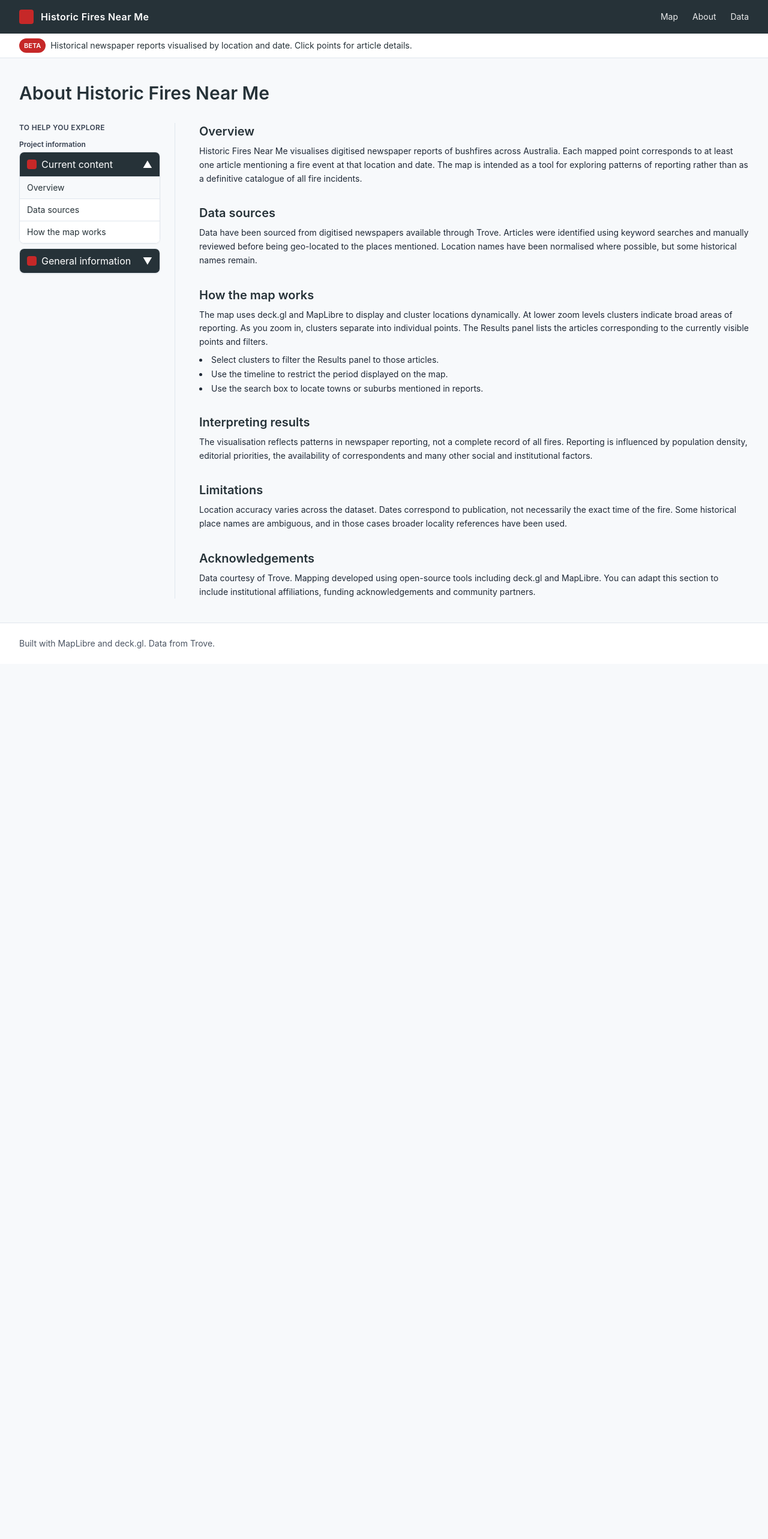
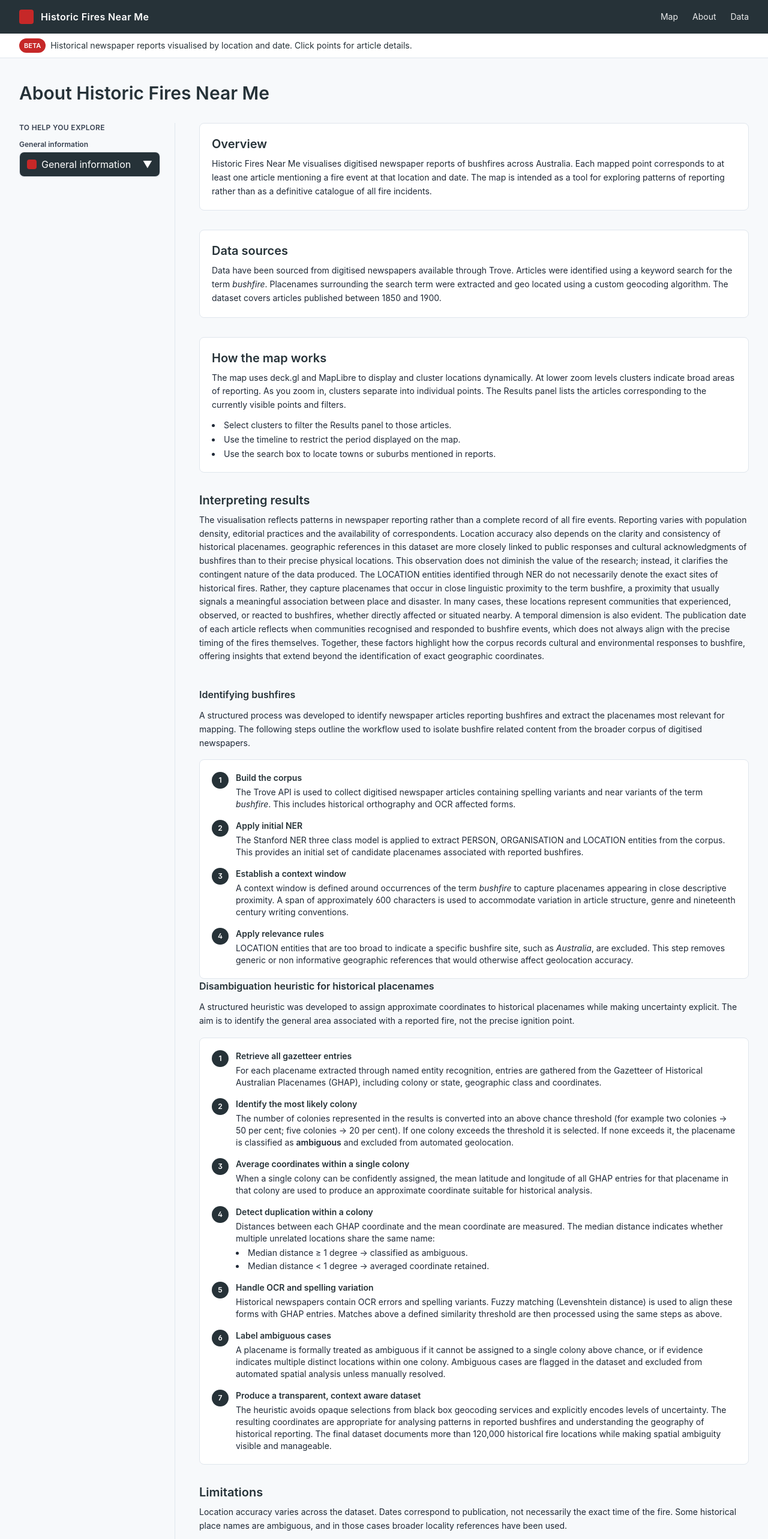
Before and after one commit to Finnoscarmorgan/Historic_Fire_Emergency_App, a Next.js app: page /about in a window 1280 px wide. Shown: the top 2566 px of the page at 60% size. Before the commit the page ends 1107 px from the top, so only its background shows below. Built offline with nearby package versions, Linux system fonts and the light colour scheme.

Commit message:
update about section

```diff
--- a/app/about/page.jsx
+++ b/app/about/page.jsx
@@ -2,99 +2,68 @@
 
 import { useState } from "react";
 
-const groups = [
-  {
-    id: "current",
-    title: "Current content",
-    items: [
+const items = [
   { id: "overview", label: "Overview" },
   { id: "data", label: "Data sources" },
-      { id: "map", label: "How the map works" }
-    ]
-  },
-  {
-    id: "general",
-    title: "General information",
-    items: [
+  { id: "map", label: "How the map works" },
   { id: "interpretation", label: "Interpreting results" },
   { id: "limitations", label: "Limitations" },
   { id: "credits", label: "Acknowledgements" }
-    ]
-  }
 ];
 
 export default function AboutPage() {
-  const [openPanel, setOpenPanel] = useState(groups[0].id);
-  const [activeItem, setActiveItem] = useState(groups[0].items[0].id);
+  const [isOpen, setIsOpen] = useState(false);
+  const [activeItem, setActiveItem] = useState(items[0].id);
 
-  const togglePanel = id => {
-    setOpenPanel(prev => (prev === id ? null : id));
-  };
+  const togglePanel = () => setIsOpen(prev => !prev);
 
   const handleItemClick = id => {
     setActiveItem(id);
-    // allow the anchor to scroll to the section
+    // normal anchor behaviour will scroll to the section
   };
 
   return (
     <div className="bg-surface-50 text-brand-dark min-h-screen">
       <main className="mx-auto max-w-7xl px-4 sm:px-6 lg:px-8 py-10">
-        {/* Page Title */}
+        {/* Page title */}
         <h1 className="text-3xl font-semibold mb-8">
           About Historic Fires Near Me
         </h1>
 
         {/* Two-column layout */}
         <div className="grid grid-cols-1 md:grid-cols-[260px,1fr] gap-8 lg:gap-10">
-          {/* LEFT: Sidebar with collapsible panels */}
+          {/* LEFT: single collapsible “General information” panel */}
           <aside className="md:border-r md:border-surface-border md:pr-6">
             <div className="md:sticky md:top-24 space-y-3">
               <p className="text-xs font-semibold text-gray-700 uppercase tracking-wide">
                 To help you explore
               </p>
 
-              <div
-                id="sidebar"
-                aria-hidden="false"
-                className="space-y-3"
-              >
-                <h2 className="sr-only">
-                  Table of current information
-                </h2>
+              <div id="sidebar" aria-hidden="false" className="space-y-3">
+                <h2 className="sr-only">Table of general information</h2>
 
                 <div className="sidebar-wrapper" id="about-sidebar">
                   <p className="sidebar-title text-xs font-semibold text-gray-700 mb-1">
-                    Project information
+                    General information
                   </p>
 
-                  <div className="space-y-2">
-                    {groups.map(group => {
-                      const isOpen = openPanel === group.id;
-                      return (
-                        <div
-                          key={group.id}
-                          className={[
-                            "panel panel-pgr-item top-level rounded-lg overflow-hidden border border-surface-border shadow-sm",
-                            isOpen ? "panel-pgr-item-expanded" : ""
-                          ].join(" ")}
-                        >
+                  <div className="panel panel-pgr-item top-level rounded-lg overflow-hidden border border-surface-border shadow-sm">
                     {/* Panel heading */}
                     <div className="panel-heading bg-brand-dark text-white" role="tab">
                       <h4 className="panel-title">
                         <button
                           type="button"
-                                onClick={() => togglePanel(group.id)}
+                          onClick={togglePanel}
                           className="item-name w-full flex items-center justify-between px-3 py-2 text-left"
                           aria-expanded={isOpen}
-                                aria-controls={`collapse-${group.id}`}
+                          aria-controls="collapse-general"
                         >
                           <div className="flex items-center gap-2">
-                                  {/* Small icon block as visual marker */}
                             <span
                               className="hidden-expanded h-4 w-4 rounded bg-brand-red"
                               aria-hidden
                             />
-                                  <span>{group.title}</span>
+                            <span>General information</span>
                             <span className="sr-only">
                               {isOpen ? "collapse" : "select to show"}
                             </span>
@@ -106,9 +75,9 @@ export default function AboutPage() {
                       </h4>
                     </div>
 
-                          {/* Panel body (collapsible) */}
+                    {/* Panel body: links to all sections */}
                     <div
-                            id={`collapse-${group.id}`}
+                      id="collapse-general"
                       className={[
                         "panel-collapse panel-collapse-menu-content bg-surface-0",
                         isOpen ? "block" : "hidden"
@@ -116,8 +85,8 @@ export default function AboutPage() {
                       role="tabpanel"
                       aria-expanded={isOpen}
                     >
-                            <div className="panel-body" id={`child-${group.id}`}>
-                              {group.items.map(item => {
+                      <div className="panel-body" id="child-general">
+                        {items.map(item => {
                           const isActive = activeItem === item.id;
                           return (
                             <div
@@ -131,7 +100,7 @@ export default function AboutPage() {
                                 <h4 className="panel-title">
                                   <a
                                     role="button"
-                                          id={`link-${group.id}-${item.id}`}
+                                    id={`link-general-${item.id}`}
                                     href={`#${item.id}`}
                                     className="item-name block px-3 py-2 text-sm"
                                     aria-selected={isActive}
@@ -150,63 +119,308 @@ export default function AboutPage() {
                       </div>
                     </div>
                   </div>
-                      );
-                    })}
-                  </div>
                 </div>
               </div>
             </div>
           </aside>
 
-          {/* RIGHT: Main content */}
+          {/* RIGHT: main content sections */}
           <article className="space-y-8">
             <section id="overview">
+  <div className="bg-surface-0 border border-surface-border rounded-lg p-5">
     <h2 className="text-xl font-semibold mb-2">Overview</h2>
     <p className="text-sm leading-relaxed text-gray-800">
-                Historic Fires Near Me visualises digitised newspaper reports of
-                bushfires across Australia. Each mapped point corresponds to at least
-                one article mentioning a fire event at that location and date. The map
-                is intended as a tool for exploring patterns of reporting rather than
-                as a definitive catalogue of all fire incidents.
+      Historic Fires Near Me visualises digitised newspaper reports of bushfires
+      across Australia. Each mapped point corresponds to at least one article
+      mentioning a fire event at that location and date. The map is intended as a
+      tool for exploring patterns of reporting rather than as a definitive
+      catalogue of all fire incidents.
     </p>
+  </div>
 </section>
 
 <section id="data">
+  <div className="bg-surface-0 border border-surface-border rounded-lg p-5">
     <h2 className="text-xl font-semibold mb-2">Data sources</h2>
     <p className="text-sm leading-relaxed text-gray-800">
-                Data have been sourced from digitised newspapers available through
-                Trove. Articles were identified using keyword searches and manually
-                reviewed before being geo-located to the places mentioned. Location
-                names have been normalised where possible, but some historical names
-                remain.
+      Data have been sourced from digitised newspapers available through Trove.
+      Articles were identified using a keyword search for the term
+      <em> bushfire</em>. Placenames surrounding the search term were extracted and
+      geo located using a custom geocoding algorithm. The dataset covers articles
+      published between 1850 and 1900.
     </p>
+  </div>
 </section>
 
 <section id="map">
+  <div className="bg-surface-0 border border-surface-border rounded-lg p-5">
     <h2 className="text-xl font-semibold mb-2">How the map works</h2>
-              <p className="text-sm leading-relaxed text-gray-800 mb-2">
+
+    <p className="text-sm leading-relaxed text-gray-800 mb-3">
       The map uses deck.gl and MapLibre to display and cluster locations
       dynamically. At lower zoom levels clusters indicate broad areas of
-                reporting. As you zoom in, clusters separate into individual points.
-                The Results panel lists the articles corresponding to the currently
-                visible points and filters.
+      reporting. As you zoom in, clusters separate into individual points. The
+      Results panel lists the articles corresponding to the currently visible
+      points and filters.
     </p>
+
     <ul className="list-disc list-inside text-sm text-gray-800 space-y-1">
       <li>Select clusters to filter the Results panel to those articles.</li>
       <li>Use the timeline to restrict the period displayed on the map.</li>
       <li>Use the search box to locate towns or suburbs mentioned in reports.</li>
     </ul>
+  </div>
 </section>
+
 
         <section id="interpretation">
   <h2 className="text-xl font-semibold mb-2">Interpreting results</h2>
-              <p className="text-sm leading-relaxed text-gray-800">
-                The visualisation reflects patterns in newspaper reporting, not a
-                complete record of all fires. Reporting is influenced by population
-                density, editorial priorities, the availability of correspondents and
-                many other social and institutional factors.
+  <p className="text-sm leading-relaxed text-gray-800 mb-4">
+    The visualisation reflects patterns in newspaper reporting rather than a complete
+    record of all fire events. Reporting varies with population density, editorial
+    practices and the availability of correspondents. Location accuracy also depends
+    on the clarity and consistency of historical placenames.
+
+    geographic references in this dataset are more closely linked to public responses
+    and cultural acknowledgments of bushfires than to their precise physical locations.
+    This observation does not diminish the value of the research; instead, it clarifies the
+     contingent nature of the data produced. The LOCATION entities identified through NER do
+     not necessarily denote the exact sites of historical fires. Rather, they capture placenames
+     that occur in close linguistic proximity to the term bushfire, a proximity that usually signals a
+     meaningful association between place and disaster.
+In many cases, these locations represent communities that experienced, observed, or reacted to bushfires,
+whether directly affected or situated nearby. A temporal dimension is also evident. The publication date of
+ each article reflects when communities recognised and responded to bushfire events, which does not always
+  align with the precise timing of the fires themselves. Together, these factors highlight how the corpus
+  records cultural and environmental responses to bushfire, offering insights that extend beyond the identification
+  of exact geographic coordinates.
   </p>
+
+  <h3 className="text-base font-semibold mt-10 mb-3">
+  Identifying bushfires
+</h3>
+<p className="text-sm leading-relaxed text-gray-800 mb-4">
+  A structured process was developed to identify newspaper articles reporting
+  bushfires and extract the placenames most relevant for mapping. The following
+  steps outline the workflow used to isolate bushfire related content from the
+  broader corpus of digitised newspapers.
+</p>
+
+<div className="rounded-lg border border-surface-border bg-surface-0 px-4 py-4 sm:px-5 sm:py-5 space-y-4">
+
+  {/* Step 1 */}
+  <div className="flex items-start gap-3">
+    <div className="flex-shrink-0 h-7 w-7 rounded-full bg-brand-dark text-white text-xs font-semibold flex items-center justify-center">
+      1
+    </div>
+    <div>
+      <p className="font-semibold text-sm text-brand-dark">Build the corpus</p>
+      <p className="text-sm text-gray-800 mt-1">
+        The Trove API is used to collect digitised newspaper articles containing
+        spelling variants and near variants of the term <em>bushfire</em>. This
+        includes historical orthography and OCR affected forms.
+      </p>
+    </div>
+  </div>
+
+  {/* Step 2 */}
+  <div className="flex items-start gap-3">
+    <div className="flex-shrink-0 h-7 w-7 rounded-full bg-brand-dark text-white text-xs font-semibold flex items-center justify-center">
+      2
+    </div>
+    <div>
+      <p className="font-semibold text-sm text-brand-dark">Apply initial NER</p>
+      <p className="text-sm text-gray-800 mt-1">
+        The Stanford NER three class model is applied to extract PERSON,
+        ORGANISATION and LOCATION entities from the corpus. This provides an
+        initial set of candidate placenames associated with reported bushfires.
+      </p>
+    </div>
+  </div>
+
+  {/* Step 3 */}
+  <div className="flex items-start gap-3">
+    <div className="flex-shrink-0 h-7 w-7 rounded-full bg-brand-dark text-white text-xs font-semibold flex items-center justify-center">
+      3
+    </div>
+    <div>
+      <p className="font-semibold text-sm text-brand-dark">Establish a context window</p>
+      <p className="text-sm text-gray-800 mt-1">
+        A context window is defined around occurrences of the term
+        <em> bushfire</em> to capture placenames appearing in close descriptive
+        proximity. A span of approximately 600 characters is used to
+        accommodate variation in article structure, genre and nineteenth century
+        writing conventions.
+      </p>
+    </div>
+  </div>
+
+  {/* Step 4 */}
+  <div className="flex items-start gap-3">
+    <div className="flex-shrink-0 h-7 w-7 rounded-full bg-brand-dark text-white text-xs font-semibold flex items-center justify-center">
+      4
+    </div>
+    <div>
+      <p className="font-semibold text-sm text-brand-dark">Apply relevance rules</p>
+      <p className="text-sm text-gray-800 mt-1">
+        LOCATION entities that are too broad to indicate a specific bushfire site,
+        such as <em>Australia</em>, are excluded. This step removes generic or
+        non informative geographic references that would otherwise affect
+        geolocation accuracy.
+      </p>
+    </div>
+  </div>
+
+</div>
+
+
+  <h3 className="text-base font-semibold mb-3">
+    Disambiguation heuristic for historical placenames
+  </h3>
+  <p className="text-sm leading-relaxed text-gray-800 mb-4">
+    A structured heuristic was developed to assign approximate coordinates to
+    historical placenames while making uncertainty explicit. The aim is to identify
+    the general area associated with a reported fire, not the precise ignition point.
+  </p>
+
+  {/* Styled container for steps */}
+  <div className="rounded-lg border border-surface-border bg-surface-0 px-4 py-4 sm:px-5 sm:py-5 space-y-4">
+    {/* Step 1 */}
+    <div className="flex items-start gap-3">
+      <div className="flex-shrink-0 h-7 w-7 rounded-full bg-brand-dark text-white text-xs font-semibold flex items-center justify-center">
+        1
+      </div>
+      <div>
+        <p className="font-semibold text-sm text-brand-dark">
+          Retrieve all gazetteer entries
+        </p>
+        <p className="text-sm text-gray-800 mt-1">
+          For each placename extracted through named entity recognition, entries are
+          gathered from the Gazetteer of Historical Australian Placenames (GHAP),
+          including colony or state, geographic class and coordinates.
+        </p>
+      </div>
+    </div>
+
+    {/* Step 2 */}
+    <div className="flex items-start gap-3">
+      <div className="flex-shrink-0 h-7 w-7 rounded-full bg-brand-dark text-white text-xs font-semibold flex items-center justify-center">
+        2
+      </div>
+      <div>
+        <p className="font-semibold text-sm text-brand-dark">
+          Identify the most likely colony
+        </p>
+        <p className="text-sm text-gray-800 mt-1">
+          The number of colonies represented in the results is converted into an
+          above chance threshold (for example two colonies → 50 per cent; five
+          colonies → 20 per cent). If one colony exceeds the threshold it is selected.
+          If none exceeds it, the placename is classified as{" "}
+          <span className="font-semibold">ambiguous</span> and excluded from
+          automated geolocation.
+        </p>
+      </div>
+    </div>
+
+    {/* Step 3 */}
+    <div className="flex items-start gap-3">
+      <div className="flex-shrink-0 h-7 w-7 rounded-full bg-brand-dark text-white text-xs font-semibold flex items-center justify-center">
+        3
+      </div>
+      <div>
+        <p className="font-semibold text-sm text-brand-dark">
+          Average coordinates within a single colony
+        </p>
+        <p className="text-sm text-gray-800 mt-1">
+          When a single colony can be confidently assigned, the mean latitude and
+          longitude of all GHAP entries for that placename in that colony are used to
+          produce an approximate coordinate suitable for historical analysis.
+        </p>
+      </div>
+    </div>
+
+    {/* Step 4 */}
+    <div className="flex items-start gap-3">
+      <div className="flex-shrink-0 h-7 w-7 rounded-full bg-brand-dark text-white text-xs font-semibold flex items-center justify-center">
+        4
+      </div>
+      <div>
+        <p className="font-semibold text-sm text-brand-dark">
+          Detect duplication within a colony
+        </p>
+        <p className="text-sm text-gray-800 mt-1">
+          Distances between each GHAP coordinate and the mean coordinate are
+          measured. The median distance indicates whether multiple unrelated locations
+          share the same name:
+        </p>
+        <ul className="list-disc list-inside text-sm text-gray-800 mt-1 space-y-0.5">
+          <li>Median distance ≥ 1 degree → classified as ambiguous.</li>
+          <li>Median distance &lt; 1 degree → averaged coordinate retained.</li>
+        </ul>
+      </div>
+    </div>
+
+    {/* Step 5 */}
+    <div className="flex items-start gap-3">
+      <div className="flex-shrink-0 h-7 w-7 rounded-full bg-brand-dark text-white text-xs font-semibold flex items-center justify-center">
+        5
+      </div>
+      <div>
+        <p className="font-semibold text-sm text-brand-dark">
+          Handle OCR and spelling variation
+        </p>
+        <p className="text-sm text-gray-800 mt-1">
+          Historical newspapers contain OCR errors and spelling variants. Fuzzy
+          matching (Levenshtein distance) is used to align these forms with GHAP
+          entries. Matches above a defined similarity threshold are then processed
+          using the same steps as above.
+        </p>
+      </div>
+    </div>
+
+    {/* Step 6 */}
+    <div className="flex items-start gap-3">
+      <div className="flex-shrink-0 h-7 w-7 rounded-full bg-brand-dark text-white text-xs font-semibold flex items-center justify-center">
+        6
+      </div>
+      <div>
+        <p className="font-semibold text-sm text-brand-dark">
+          Label ambiguous cases
+        </p>
+        <p className="text-sm text-gray-800 mt-1">
+          A placename is formally treated as ambiguous if it cannot be assigned to a
+          single colony above chance, or if evidence indicates multiple distinct
+          locations within one colony. Ambiguous cases are flagged in the dataset and
+          excluded from automated spatial analysis unless manually resolved.
+        </p>
+      </div>
+    </div>
+
+    {/* Step 7 */}
+    <div className="flex items-start gap-3">
+      <div className="flex-shrink-0 h-7 w-7 rounded-full bg-brand-dark text-white text-xs font-semibold flex items-center justify-center">
+        7
+      </div>
+      <div>
+        <p className="font-semibold text-sm text-brand-dark">
+          Produce a transparent, context aware dataset
+        </p>
+        <p className="text-sm text-gray-800 mt-1">
+          The heuristic avoids opaque selections from black box geocoding services
+          and explicitly encodes levels of uncertainty. The resulting coordinates are
+          appropriate for analysing patterns in reported bushfires and understanding
+          the geography of historical reporting. The final dataset documents more
+          than 120,000 historical fire locations while making spatial ambiguity
+          visible and manageable.
+        </p>
+      </div>
+    </div>
+  </div>
 </section>
+
+
+
+
 
             <section id="limitations">
               <h2 className="text-xl font-semibold mb-2">Limitations</h2>
```
Lines whose indentation alone changed are shown as unchanged.
